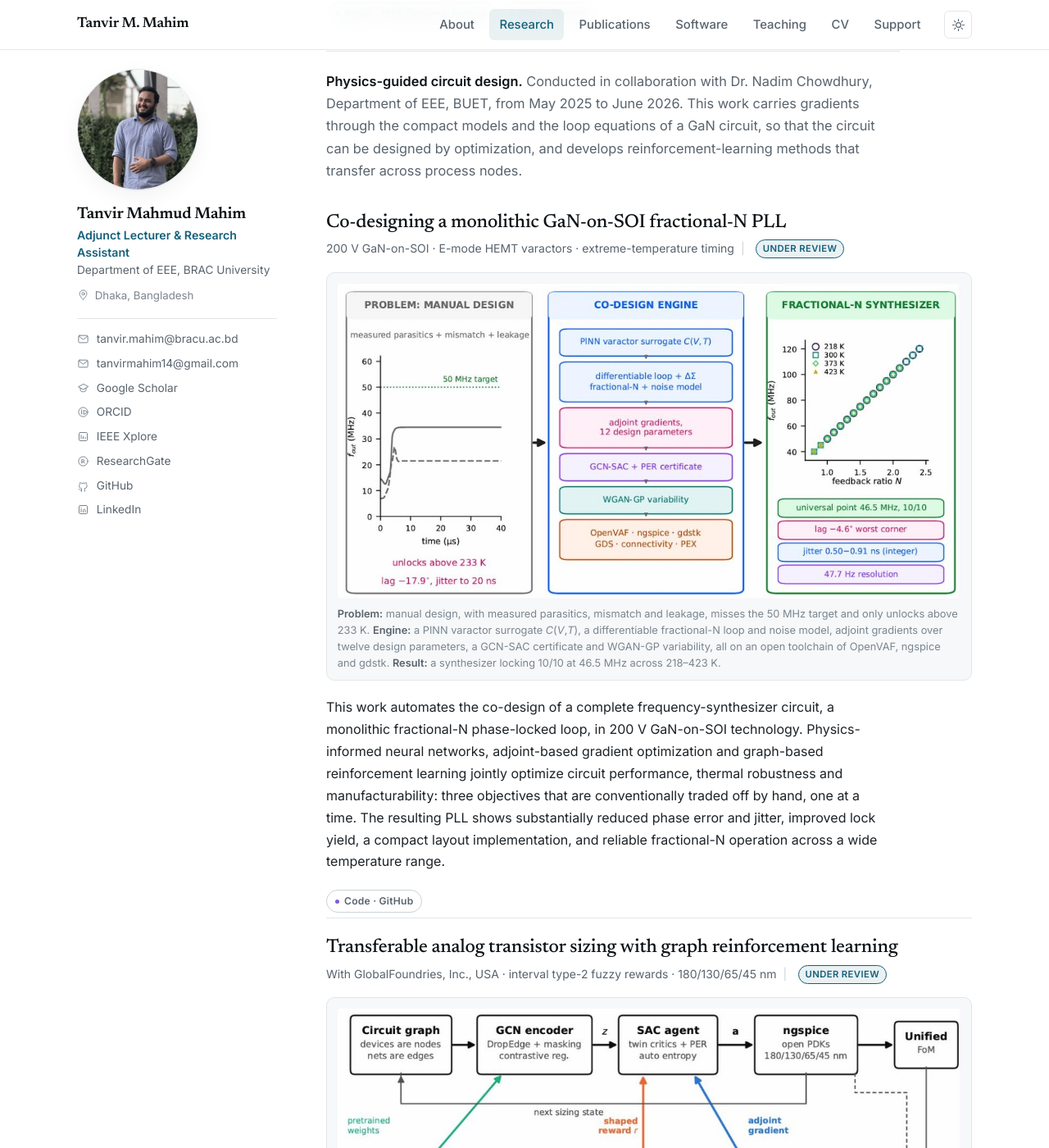
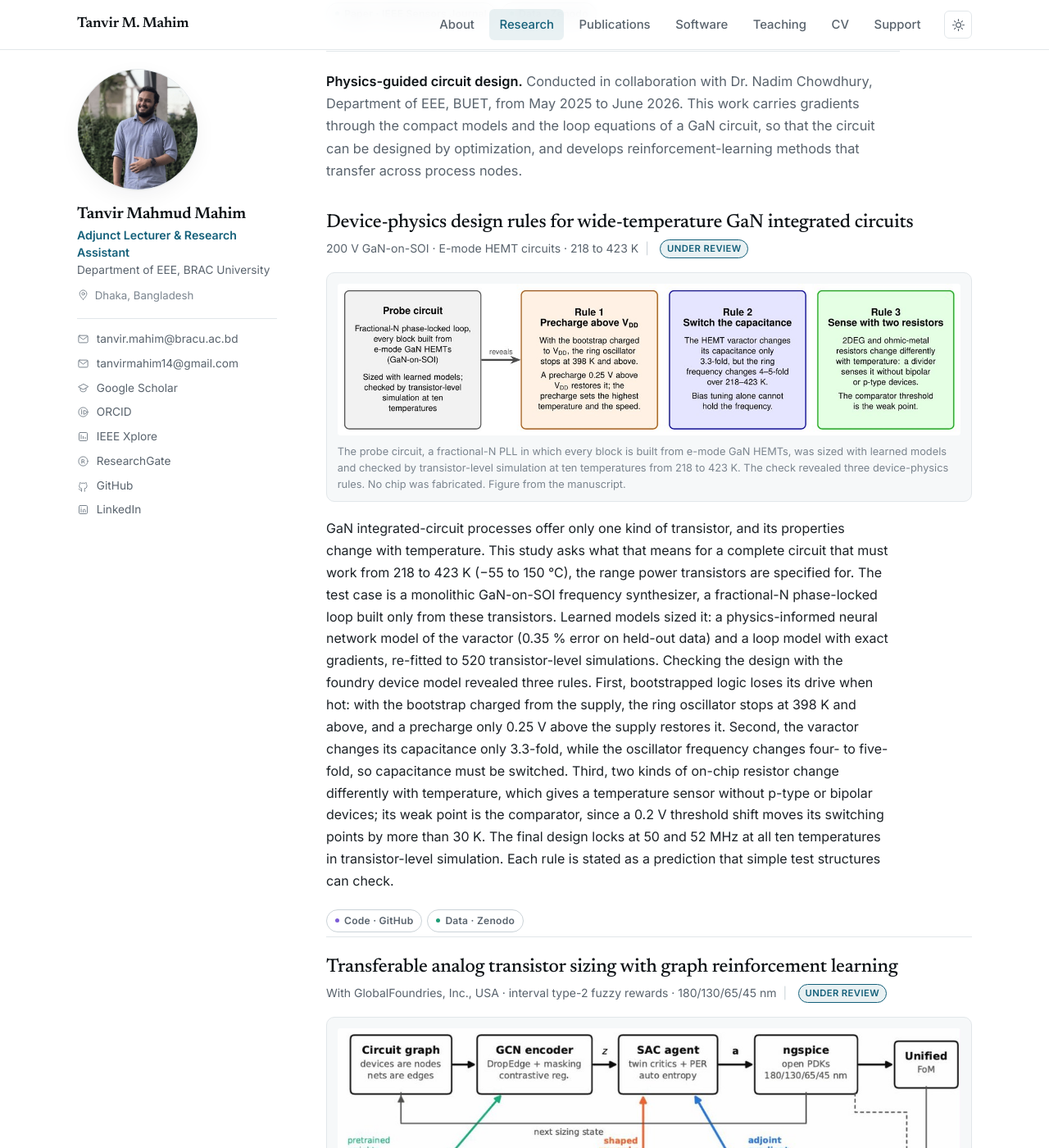
Before and after one commit to Tanvir-Mahmud-Mahim/Tanvir-Mahmud-Mahim.github.io, a Jekyll site: the page built from research.md, in a window 1280 px wide and 1400 px high, scrolled down 14264 px. Shown: the whole window at 82% size. Built offline with Jekyll 4.4.1, drawn with Linux system fonts in a browser that asks for light colours.

Commit message:
PLL paper revised: device-physics design rules for wide-temperature e-mode GaN ICs (research, home, software); new figure, code and Zenodo links

```diff
--- a/research.md
+++ b/research.md
@@ -229,18 +229,19 @@ Work marked <span class="tag tag-review">Under review</span> is currently in pee
 <p class="section-lead sub-lead" id="wbg-devices"><strong>Physics-guided circuit design.</strong> Conducted in collaboration with Dr. Nadim Chowdhury, Department of EEE, BUET, from May 2025 to June 2026. This work carries gradients through the compact models and the loop equations of a GaN circuit, so that the circuit can be designed by optimization, and develops reinforcement-learning methods that transfer across process nodes.</p>
 
 <section class="project">
-  <h3>Co-designing a monolithic GaN-on-SOI fractional-N PLL</h3>
-  <p class="project-meta">200 V GaN-on-SOI · E-mode HEMT varactors · extreme-temperature timing<span class="sep">|</span><span class="tag tag-review">Under review</span></p>
+  <h3>Device-physics design rules for wide-temperature GaN integrated circuits</h3>
+  <p class="project-meta">200 V GaN-on-SOI · E-mode HEMT circuits · 218 to 423 K<span class="sep">|</span><span class="tag tag-review">Under review</span></p>
 
   <figure class="project-figure">
-    <img src="{{ '/assets/images/research/gan-soi-pll-codesign.jpg' | relative_url }}" alt="Three panels: manual GaN PLL design failing to reach its 50 MHz target, the co-design engine combining a PINN varactor surrogate with adjoint gradients and reinforcement learning, and the resulting fractional-N synthesizer locking across 218 to 423 kelvin." width="1280" height="646" loading="lazy">
-    <figcaption><b>Problem:</b> manual design, with measured parasitics, mismatch and leakage, misses the 50 MHz target and only unlocks above 233 K. <b>Engine:</b> a PINN varactor surrogate <em>C</em>(<em>V</em>,<em>T</em>), a differentiable fractional-N loop and noise model, adjoint gradients over twelve design parameters, a GCN-SAC certificate and WGAN-GP variability, all on an open toolchain of OpenVAF, ngspice and gdstk. <b>Result:</b> a synthesizer locking 10/10 at 46.5 MHz across 218–423 K.</figcaption>
+    <img src="{{ '/assets/images/research/gan-ic-design-rules.jpg' | relative_url }}" alt="Overview of the study: a fractional-N phase-locked loop built only from e-mode GaN HEMTs reveals three rules. Rule 1: precharge the bootstrap above the supply. Rule 2: switch the capacitance. Rule 3: sense temperature with two kinds of resistor." width="1280" height="312" loading="lazy">
+    <figcaption>The probe circuit, a fractional-N PLL in which every block is built from e-mode GaN HEMTs, was sized with learned models and checked by transistor-level simulation at ten temperatures from 218 to 423 K. The check revealed three device-physics rules. No chip was fabricated. Figure from the manuscript.</figcaption>
   </figure>
 
-  <p>This work automates the co-design of a complete frequency-synthesizer circuit, a monolithic fractional-N phase-locked loop, in 200 V GaN-on-SOI technology. Physics-informed neural networks, adjoint-based gradient optimization and graph-based reinforcement learning jointly optimize circuit performance, thermal robustness and manufacturability: three objectives that are conventionally traded off by hand, one at a time. The resulting PLL shows substantially reduced phase error and jitter, improved lock yield, a compact layout implementation, and reliable fractional-N operation across a wide temperature range.</p>
+  <p>GaN integrated-circuit processes offer only one kind of transistor, and its properties change with temperature. This study asks what that means for a complete circuit that must work from 218 to 423 K (−55 to 150 °C), the range power transistors are specified for. The test case is a monolithic GaN-on-SOI frequency synthesizer, a fractional-N phase-locked loop built only from these transistors. Learned models sized it: a physics-informed neural network model of the varactor (0.35 % error on held-out data) and a loop model with exact gradients, re-fitted to 520 transistor-level simulations. Checking the design with the foundry device model revealed three rules. First, bootstrapped logic loses its drive when hot: with the bootstrap charged from the supply, the ring oscillator stops at 398 K and above, and a precharge only 0.25 V above the supply restores it. Second, the varactor changes its capacitance only 3.3-fold, while the oscillator frequency changes four- to five-fold, so capacitance must be switched. Third, two kinds of on-chip resistor change differently with temperature, which gives a temperature sensor without p-type or bipolar devices; its weak point is the comparator, since a 0.2 V threshold shift moves its switching points by more than 30 K. The final design locks at 50 and 52 MHz at all ten temperatures in transistor-level simulation. Each rule is stated as a prediction that simple test structures can check.</p>
 
   <ul class="pub-actions">
-    <li><a class="chip chip-code" href="https://github.com/Tanvir-Mahmud-Mahim/Physics-Informed-Machine-Learning-and-Adjoint-Co-Design-of-Monolithic-GaN-HEMT-Varactor-PLL" rel="noopener">Code · GitHub</a></li>
+    <li><a class="chip chip-code" href="https://github.com/Tanvir-Mahmud-Mahim/wide-temperature-emode-gan-ic-design-rules" rel="noopener">Code · GitHub</a></li>
+    <li><a class="chip chip-data" href="https://doi.org/10.5281/zenodo.23284701" rel="noopener">Data · Zenodo</a></li>
   </ul>
 </section>
 
```
Also changed, not shown: index.md (+1 -1 lines), software.md (+1 -1 lines), assets/images/research/gan-ic-design-rules.jpg (added).
